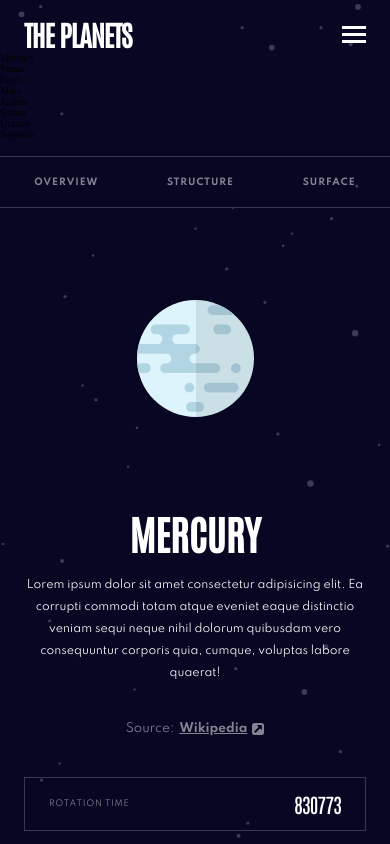
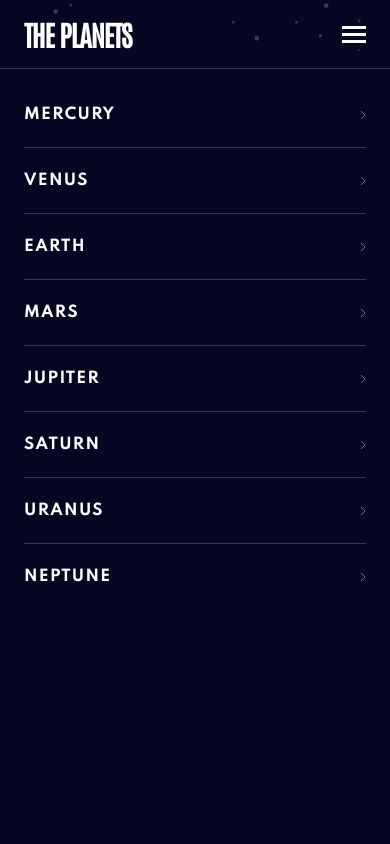
Before and after one commit to bluerhythmz/Frontend-Mentor-Planet-Facts-React, a React (Create React App) app: page / in a window 390 px wide. Both pictures are taken after a click on the picture 354 px from the left and 34 px from the top of the page. Shown: the top 844 px of the page. Built offline with nearby package versions, Linux system fonts and the light colour scheme.

Commit message:
finished mobile ui - need to fix image loading

```diff
--- a/src/App.css
+++ b/src/App.css
@@ -27,6 +27,7 @@ body {
 }
 
 .header {
+  position: relative;
   border-bottom: 1px solid var(--dark-gray);
   padding: 1.6rem 0;
 }
@@ -50,6 +51,44 @@ body {
 .header__burger {
   margin-right: 2.4rem;
   cursor: pointer;
+}
+
+.nav {
+  height: 100vh;
+  position: absolute;
+  background-color: var(--bg-dark);
+  width: 100%;
+  margin-top: 3rem;
+}
+
+.nav__links {
+  display: flex;
+  flex-direction: column;
+}
+
+.nav__li {
+  display: flex;
+  justify-content: space-between;
+  align-items: center;
+  padding: 2rem 0;
+  margin: 0 2.4rem;
+  border-bottom: 1px solid var(--dark-gray);
+}
+
+.nav__li:last-child {
+  border-bottom: none;
+}
+
+.nav__link {
+  font-family: 'Spartan', sans-serif;
+  font-weight: 700;
+  font-size: 1.5rem;
+  line-height: 2.5rem;
+  letter-spacing: 1.3px;
+  color: var(--white);
+  text-decoration: none;
+  text-transform: uppercase;
+
 }
 
 .grid {
--- a/src/components/Header.js
+++ b/src/components/Header.js
@@ -1,23 +1,55 @@
 import React from 'react'
 import Burger from '../assets/icon-hamburger.svg'
 import Planets from '../data.json'
+import { NavLink, Route } from 'react-router-dom'
+import Arrow from '../assets/icon-chevron.svg'
+import { useState } from 'react'
+import Planet from './Planet'
+
 
 const Header = () => {
-    console.log(Planets[0].name)
+    const [clicked, setClicked] = useState(false)
+    const handleClick = () => {
+        setClicked(!clicked)
+    }
     return (
+        <>
         <header className="header">
             <div className="header__title-box">
                 <h1 className="header__title">The Planets</h1>
-                <img src={Burger} alt="" className="header__burger" />
+                <img src={Burger} alt="" onClick={handleClick} className="header__burger" />
             </div>
-            <nav className="nav">
-                <ul>
+            <nav className="nav" style={clicked ? {display: "block"} : {display: "none"}}>
+                <ul className="nav__links">
                     {Planets.map(planet => (
-                        <li>{planet.name}</li>
+                        <li key={planet.name} className="nav__li">
+                            <NavLink to={{
+                                pathname:'/',
+                                planetProps: {
+                                    planet: planet.name,
+                                    images: planet.images,
+                                    text: {
+                                        overview: planet.overview,
+                                        structure: planet.structure,
+                                        geology: planet.geology
+                                    },
+                                    data: {
+                                        rotation: planet.rotation,
+                                        revolution: planet.revolution,
+                                        radius: planet.radius,
+                                        temperature: planet.temperature
+                                    }
+                                }
+                            }}
+                              className="nav__link">{planet.name}</NavLink>
+                            <img src={Arrow} alt="" className="nav__arrow" />
+                        </li>
                     ))}
                 </ul>
             </nav>
         </header>
+            <Route path="/" component={Planet} />
+        </>
     )
 }
 
--- a/src/components/Planet.js
+++ b/src/components/Planet.js
@@ -1,25 +1,47 @@
 import React from 'react'
 import Button from '../components/Button'
-import Mercury from '../assets/planet-mercury.svg'
 import SourceIcon from '../assets/icon-source.svg'
+import { useEffect, useState } from 'react'
+import MercuryPlanet from '../assets/planet-mercury.svg'
 
-const Planet = () => {
+const Planet = ({location}) => {
+    const [planet, setPlanet] = useState('')
+    const [data, setData] = useState('')
+    const [images, setImages] = useState('')
+    const [text, setText] = useState('')
+
+    useEffect(() => {
+        /* const imagesArr = [{
+            planet: "Mercury",
+            images: {
+                planet: MercuryPlanet
+            }
+        }] */
+        if (location !== undefined && location.planetProps !== undefined) {
+            setPlanet(location.planetProps.planet)
+            setData(location.planetProps.data)
+            setImages(location.planetProps.images.planet)
+            setText(location.planetProps.text)
+        }
+
+    }, [location])
     return (
-        <main className="grid">
+        <>
+        {planet && <main className="grid">
             <div className="info-tabs">
                 <Button title="Overview" />
                 <Button title="Structure" />
                 <Button title="Surface" />
             </div>
             <div className="img-wrapper">
-                <img src={Mercury} alt="" className="img" />
+                <img src={images} alt="" className="img" />
             </div>
             <div className="text">
-                <h2 className="text__title">Mercury</h2>
-                <div className="text__description">Lorem ipsum dolor sit amet consectetur adipisicing elit. Ea corrupti commodi totam atque eveniet eaque distinctio veniam sequi neque nihil dolorum quibusdam vero consequuntur corporis quia, cumque, voluptas labore quaerat!</div>
+                <h2 className="text__title">{planet}</h2>
+                <div className="text__description">{text.overview.content}</div>
                 <span className="text__source">
                     Source:
-                     <a href="./" className="source">
+                     <a href={text.overview.source} className="source">
                           Wikipedia
                          <img src={SourceIcon} alt="link-icon" className="source__img"/>
                     </a>
@@ -28,22 +50,24 @@ const Planet = () => {
             <div className="data">
                 <div className="data__item">
                     <div className="data__title">Rotation Time</div>
-                    <div className="data__stat">830773</div>
+                    <div className="data__stat">{data.rotation}</div>
                 </div>
                 <div className="data__item">
-                    <div className="data__title">Rotation Time</div>
-                    <div className="data__stat">830773</div>
+                    <div className="data__title">Revolution Time</div>
+                    <div className="data__stat">{data.revolution}</div>
                 </div>
                 <div className="data__item">
-                    <div className="data__title">Rotation Time</div>
-                    <div className="data__stat">830773</div>
+                    <div className="data__title">Radius</div>
+                    <div className="data__stat">{data.radius}</div>
                 </div>
                 <div className="data__item">
-                    <div className="data__title">Rotation Time</div>
-                    <div className="data__stat">830773</div>
+                    <div className="data__title">Average Temp</div>
+                    <div className="data__stat">{data.temperature}</div>
                 </div>
             </div>
         </main>
+        }
+        </>
     )
 }
 
```
Also changed, not shown: 1 other file (tests, documents, lock files or other folders).
